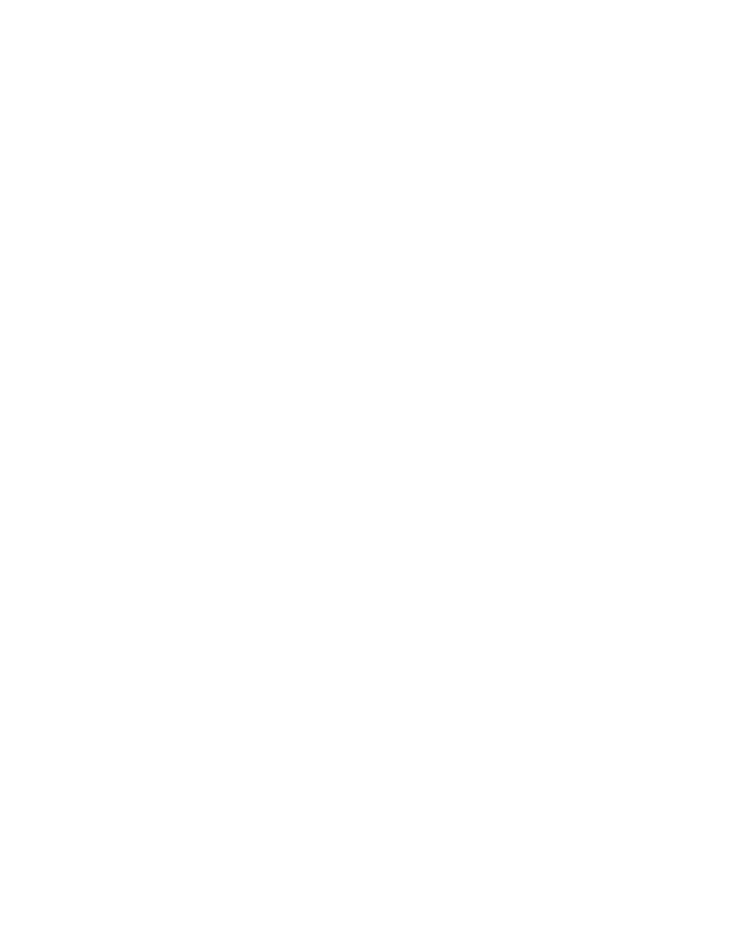
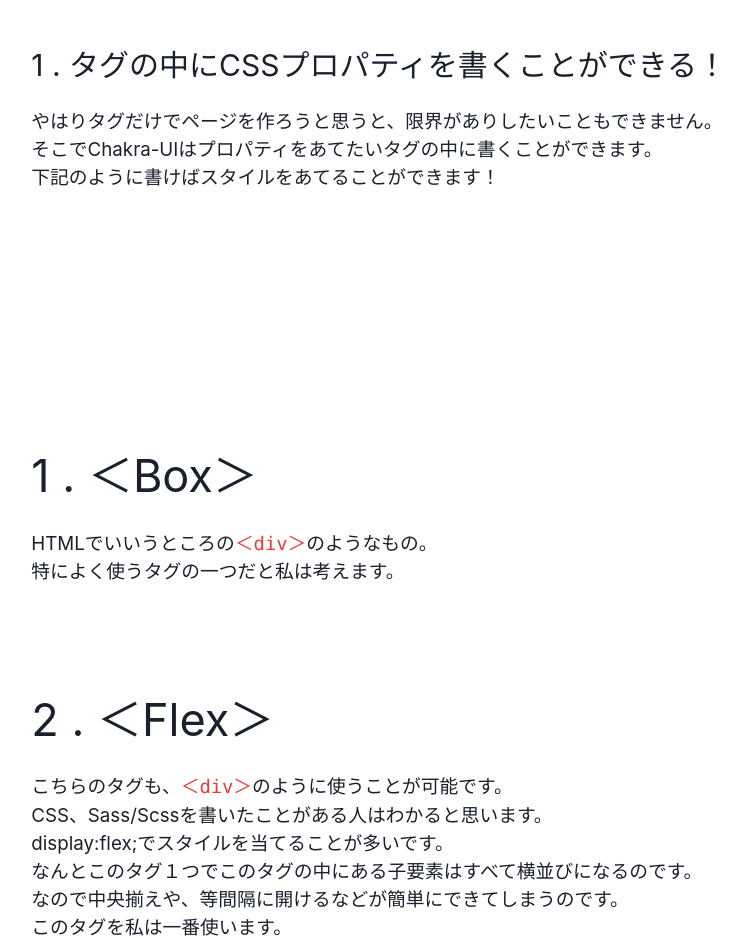
Before and after one commit to RikutoOgaki/React-CSSpage, a Next.js app: page /components/Chakra-UIcontents in a window 1280 px wide. Shown: the part 455-1393 px from the top of the page, without its empty margins (133-878 px from the left). Before the commit the page ends 883 px from the top, so only its background shows below. Built offline with nearby package versions, Linux system fonts and the light colour scheme.

Commit message:
ReactCSS

```diff
--- a/src/pages/components/Chakra-UIcontents.tsx
+++ b/src/pages/components/Chakra-UIcontents.tsx
@@ -33,13 +33,48 @@ export default function Chakra() {
                             </Text>
                             の一つで自分でCSSを書かなくてもスタイルを記述することができて、<br />
                             デザインに一貫性をもたせることができる。<br />
+                            専用のタグやレスポンシブを効かせたページを作ることがとても楽にできます。<br />
+                            BootstrapやTailwind cssなどもございますが、そちらとの比較は別ページで行います。<br />
+                            随時更新していきますのでお待ち下さい。
                         </Text>
                     </Box>
-                    <Box as='section' w={'90rem'}>
-                        <Text fontSize={'7xl'}>1 . Hamburger Menu</Text>
-                        <Box w={'100%'} h={'50rem'}>
-
+                    <Box as='section'>
+                        <Text fontSize={'7xl'}>Chakra-UIのここがすごい！</Text>
+                        <Box paddingTop={'3rem'}>
+                            <Text fontSize={'5xl'} paddingBottom={'2rem'}>1 .  タグの中にCSSプロパティを書くことができる！</Text>
+                            <Text fontSize={'3xl'}>
+                                やはりタグだけでページを作ろうと思うと、限界がありしたいこともできません。<br />
+                                そこでChakra-UIはプロパティをあてたいタグの中に書くことができます。<br />
+                                下記のように書けばスタイルをあてることができます！
+                            </Text>
+                            <Box
+                                as='iframe'
+                            ></Box>
                         </Box>
+                    </Box>
+                    <Box as='section'>
+                        <Text fontSize={'7xl'} marginBottom={'2rem'}> 1 . ＜Box＞</Text>
+                        <Text fontSize={'3xl'}>
+                            HTMLでいいうところの
+                            <Box as='code' color={'red.500'}>
+                                ＜div＞
+                            </Box>のようなもの。<br />
+                            特によく使うタグの一つだと私は考えます。
+                        </Text>
+                    </Box>
+                    <Box as='section'>
+                        <Text fontSize={'7xl'} marginBottom={'2rem'}>2 . ＜Flex＞</Text>
+                        <Text fontSize={'3xl'}>
+                            こちらのタグも、
+                            <Box as='code' color={'red.500'}>
+                                ＜div＞
+                            </Box>のように使うことが可能です。<br />
+                            CSS、Sass/Scssを書いたことがある人はわかると思います。<br />
+                            display:flex;でスタイルを当てることが多いです。<br />
+                            なんとこのタグ１つでこのタグの中にある子要素はすべて横並びになるのです。<br />
+                            なので中央揃えや、等間隔に開けるなどが簡単にできてしまうのです。<br />
+                            このタグを私は一番使います。
+                        </Text>
                     </Box>
                 </Flex>
             </Flex>
```
